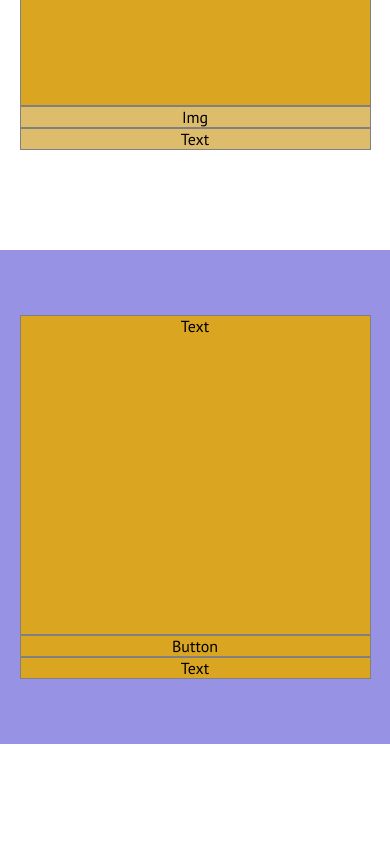
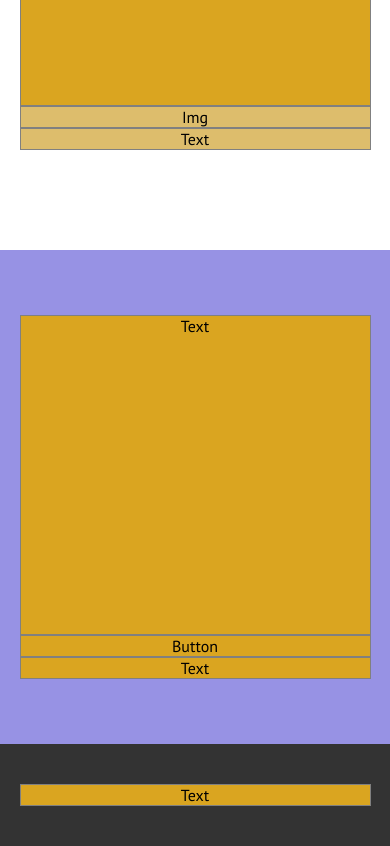
Before and after one commit to BeatriceRocchi/htmlcss-responsive-layout, a plain HTML site: page index.html in a window 390 px wide. Shown: the part 8211-9057 px from the top of the page. Before the commit the page ends 8955 px from the top, so only its background shows below. Drawn offline with Linux system fonts and the light colour scheme.

Commit message:
[add] footer responsive structure

```diff
--- a/assets/style/style.css
+++ b/assets/style/style.css
@@ -4,7 +4,7 @@
   --color-primary-light: #b5ddff;
   --color-secondary: #9792e4;
   --color-tertiary: #fdc15f;
-  --color-dark: #5b7081;
+  --color-dark: #333333;
   --color-light: #ffffff;
 }
 
@@ -149,6 +149,12 @@ main {
   height: 320px;
 }
 
+/* FOOTER */
+footer {
+  background-color: var(--color-dark);
+  padding: 40px 0;
+}
+
 /* RESPONSIVE */
 /* Mobile: 375px
 Tablet: 768px
@@ -254,7 +260,8 @@ Desktop: 1200px */
     width: calc(100% / 3);
   }
 
-  #start-section .container {
+  #start-section .container,
+  footer .container {
     width: 730px;
   }
 }
--- a/index.html
+++ b/index.html
@@ -121,5 +121,9 @@
       </section>
       <!-- / GET STARTED -->
     </main>
+
+    <footer>
+      <div class="container debug">Text</div>
+    </footer>
   </body>
 </html>
```
